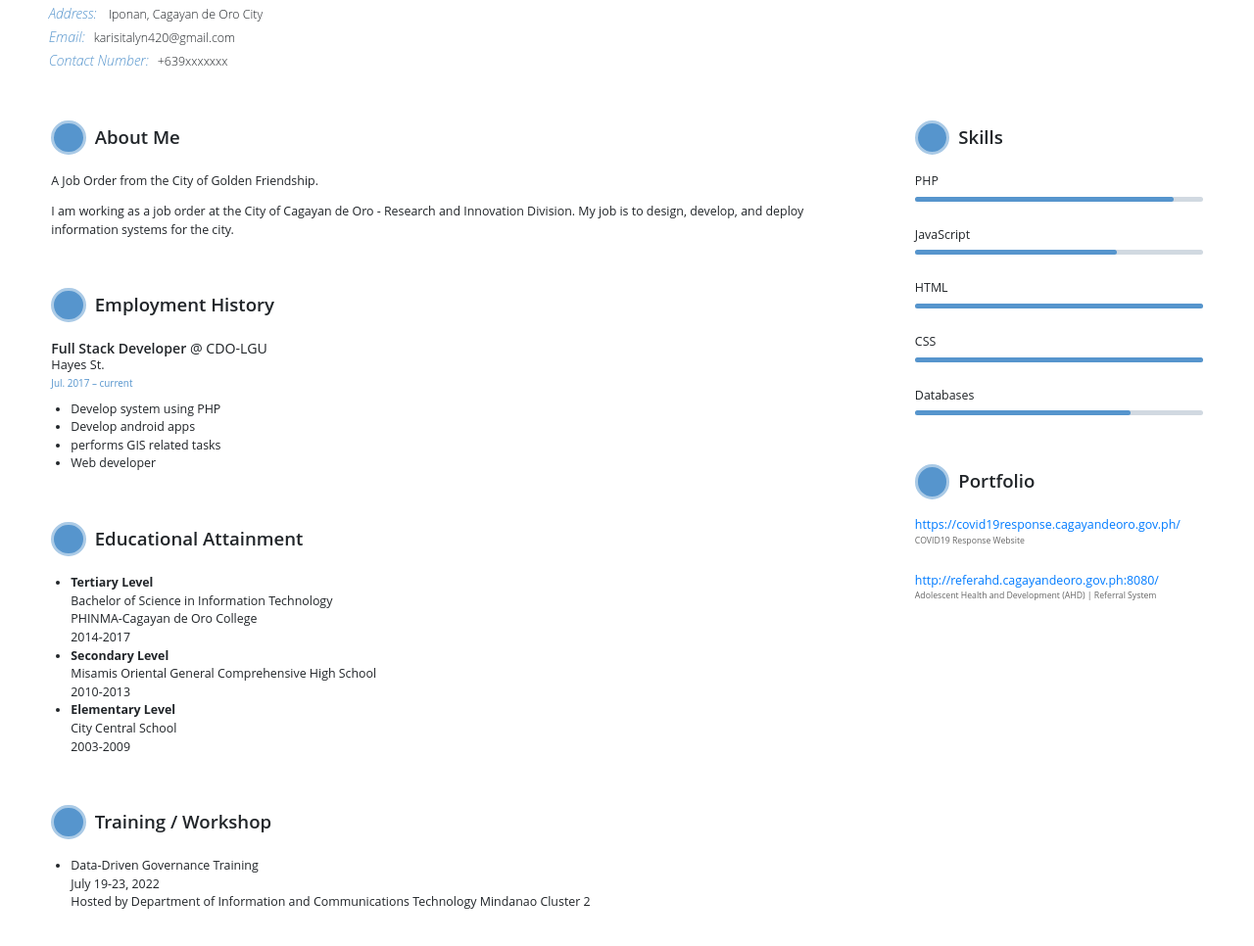
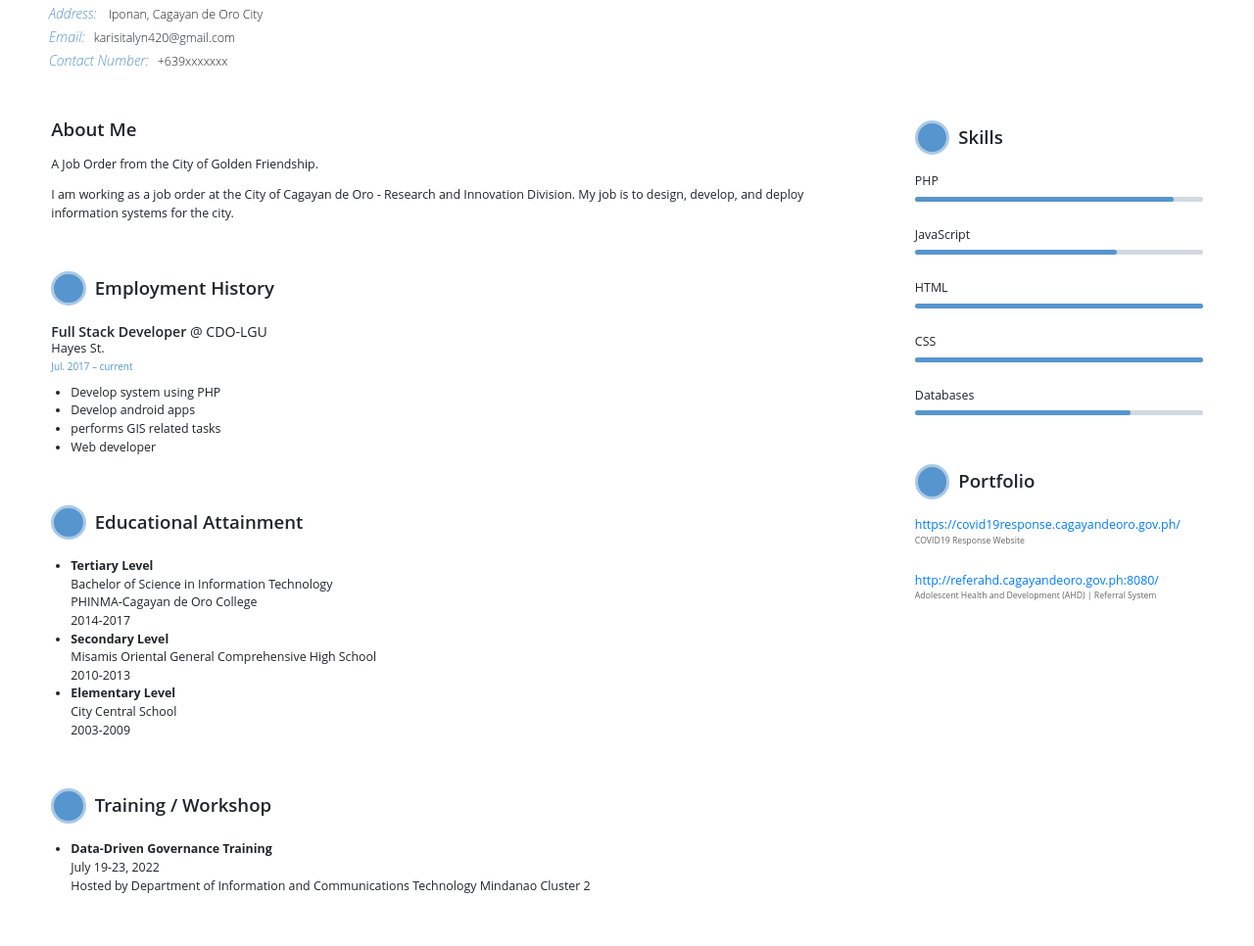
Before and after one commit to karisitalyn/karisitalyn.github.cv, a plain HTML site: page index.html in a window 1280 px wide. Shown: the part 122-1088 px from the top of the page at 98% size. Drawn offline with nearby package versions, Linux system fonts and the light colour scheme; a web font is replaced by a local one.

Commit message:
remove and bold text

```diff
--- a/index.html
+++ b/index.html
@@ -23,7 +23,7 @@
           <div class="resume__main">
             <section class="resume__section resume__summary">
               <div class="resume__content">
-                <div class="resume__section-title"><i class="fa fa-pencil-square-o"></i>
+                <div class="resume__section-title">
                   <h2>About Me</h2>
                 </div>
                 <div class="other">
@@ -108,7 +108,7 @@
                   <div class="xp-detail">
                     <ul>
                       <li>
-                        Data-Driven Governance Training
+                        <b>Data-Driven Governance Training</b>
 						<br/> July 19-23, 2022
 						<br/> Hosted by Department of Information  and Communications Technology Mindanao Cluster 2
                       </li>
```
